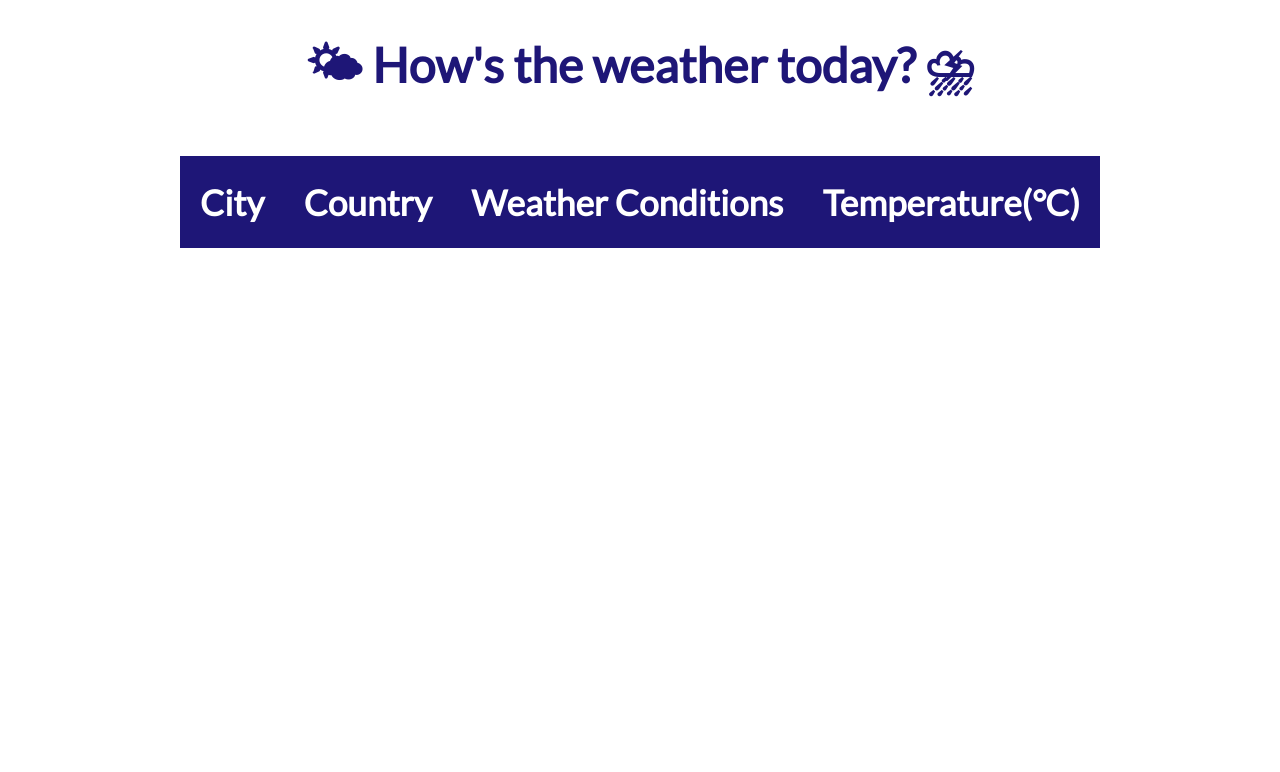
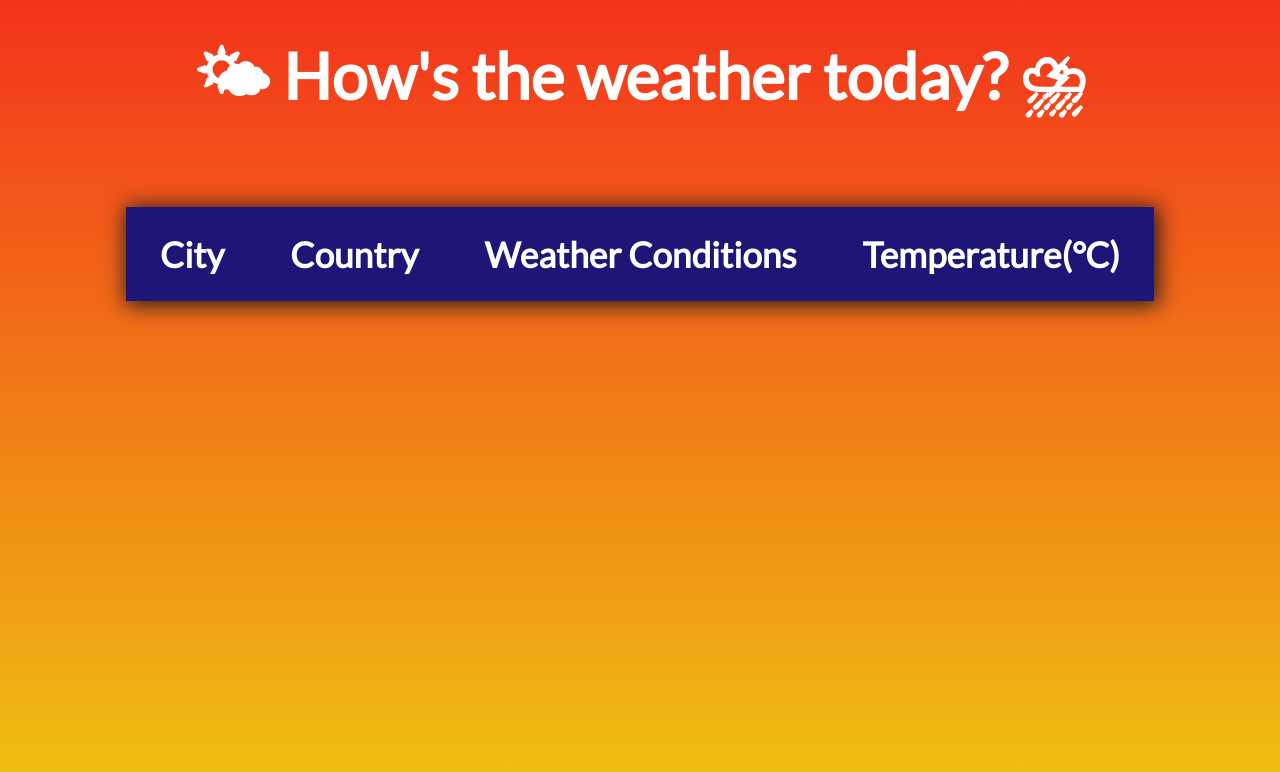
Before and after one commit to blitzmartin/open-weather, a plain HTML site: page index.html in a window 1280 px wide. Drawn offline with Linux system fonts and the light colour scheme; no server answers.

Commit message:
more styling

```diff
--- a/styles.css
+++ b/styles.css
@@ -1,7 +1,7 @@
 @import url('https://fonts.googleapis.com/css2?family=Inter:wght@700&family=Lato&display=swap');
 
 :root {
-    --col-light: white;
+    --col-light: rgb(255, 255, 255);
     --col-dark: rgb(43, 43, 43);
     --col-accent: rgb(30, 22, 119);
     --font-primary: 'Lato', sans-serif;
@@ -17,15 +17,20 @@
 }
 
 body {
-    margin: 2rem 5rem;
+    padding: 2rem 0;
     text-align: center;
     font-family: var(--font-primary);
+    height: 100%;
+    margin: 0;
+    background-repeat: no-repeat;
+    background-attachment: fixed;
+    background-image: linear-gradient(180deg, rgb(243, 50, 28), rgb(239, 195, 18));
 }
 
 h1 {
-    color:var(--col-accent);
-    font-size: 3rem;
-    margin-bottom: 2.7rem;
+    color:var(--col-light);
+    font-size: 4rem;
+    margin-bottom: 4.2rem;
 }
 
 table {
@@ -34,19 +39,20 @@ table {
     font-size: 2.2rem;
     padding: 2rem;
     background-color: var(--col-light);
+    box-shadow: 2px 2px 20px 2px #1b1b1b;
 }
 
 table, th, td {
-    border: 1px solid var(--col-accent);
+    border: 2px solid var(--col-accent);
     border-collapse: collapse;
 }
 
 th {
     background-color: var(--col-accent);
     color: var(--col-light);
-    padding: 1.5rem 1.2rem;
+    padding: 1.5rem 2rem;
 }
 
 td {
-    padding: 1rem 1.2rem;
+    padding: 1rem 2rem;
 }
```
